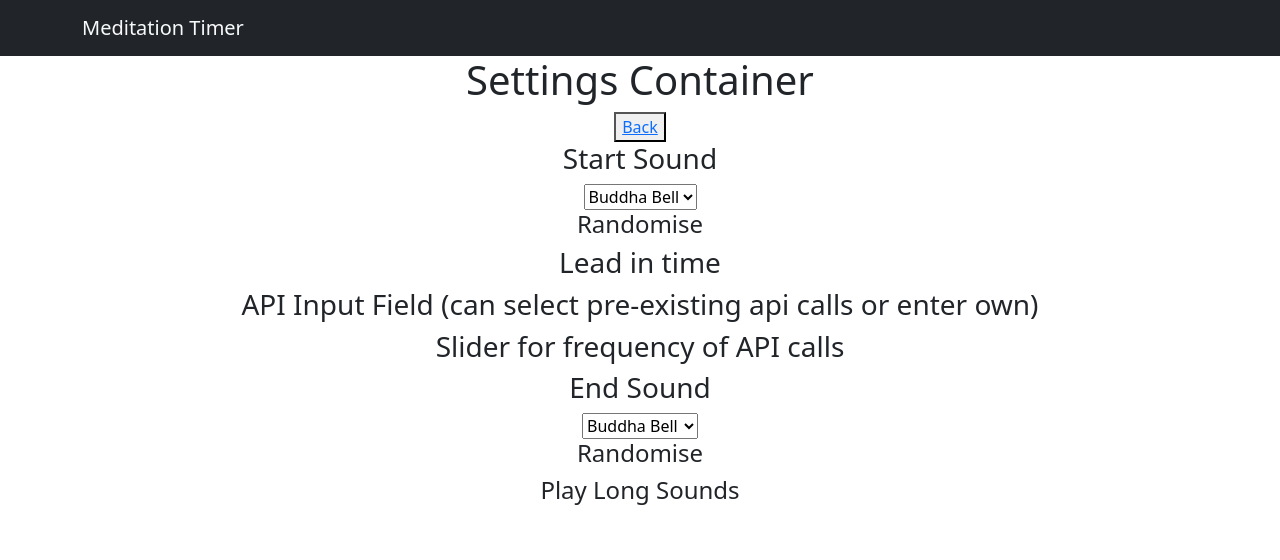
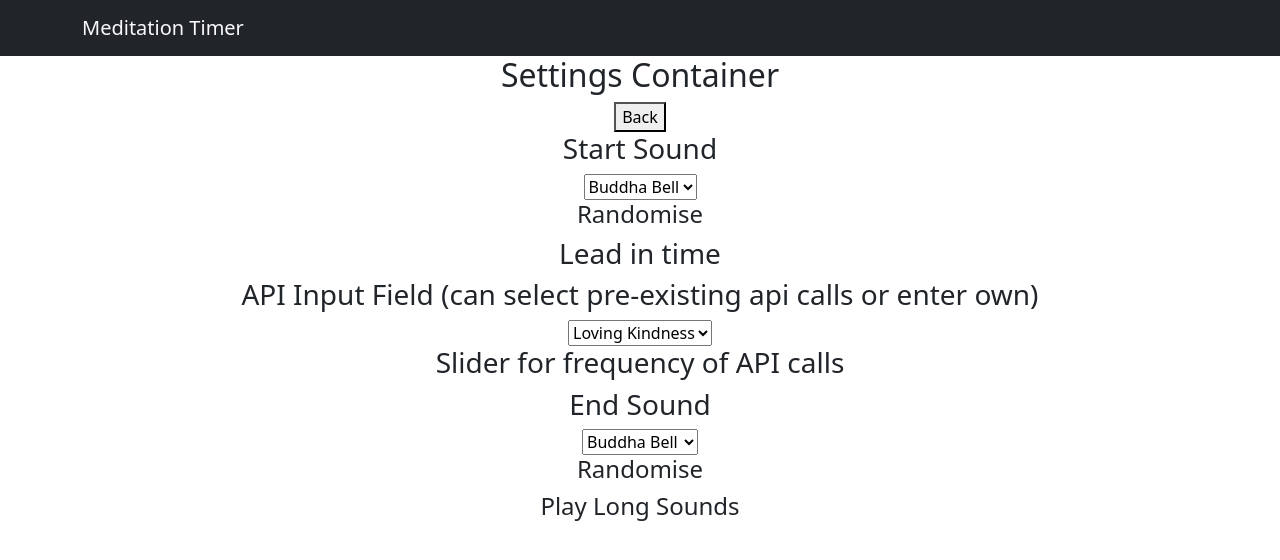
Before and after one commit to JimmyAllDay/meditation-timer, a React (Create React App) app: page /settings in a window 1280 px wide. Shown: the top 560 px of the page. Built offline with nearby package versions, Linux system fonts and the light colour scheme.

Commit message:
added router links

```diff
--- a/src/Components/Settings Components/SettingsContainer.js
+++ b/src/Components/Settings Components/SettingsContainer.js
@@ -1,4 +1,5 @@
 import React, {Component} from 'react'
+import { Link } from 'react-router-dom'
 import SoundPicker from './SoundPicker'
 
 
@@ -8,30 +9,45 @@ class SettingsContainer extends Component {
         this.state = {}
     }
 
-
-
         render(){
             console.log(this.props)
+
+            const loving_Kindness = 'May you be happy and free from suffering'
+            const empathetic_Joy = `May you be take joy in another's happiness`
+
             return (
                 <div>
                     <div>
-                        <h1>Settings Container </h1>
+                        <h2>Settings Container </h2>
                     </div>
 
-                    <button><a href={'/'}>Back</a></button>
+                    <Link to='/'>
+                        <button>Back </button>
+                    </Link>
 
                     <div>
                         <h3>Start Sound</h3>
                         <SoundPicker
-                         sounds={this.props.sounds.startSounds}
-                         handler={this.props.sSoundHandler}
-                            />
+                            sounds={this.props.sounds.startSounds}
+                            handler={this.props.sSoundHandler}
+                        />
                          <h4>Randomise</h4>
                         <h3>Lead in time</h3>
                     </div>
 
                     <div>
+
+
+
                         <h3>API Input Field (can select pre-existing api calls or enter own)</h3>
+                        <select>
+                            <option value={loving_Kindness}>Loving Kindness</option>
+                            <option value={empathetic_Joy}>Empathetic Joy</option>
+                        {/* <option value={compassion}>Compassion</option> */}
+                        {/* <option value={equanimity}>Equanimity</option> */}
+                        </select>
+
+
                         <h3>Slider for frequency of API calls</h3>
                     </div>
 
--- a/src/Components/Settings Components/SoundPicker.js
+++ b/src/Components/Settings Components/SoundPicker.js
@@ -20,7 +20,7 @@ class SoundPicker extends Component {
 
 
     render() {
-        console.log(this.props)
+        console.log(this.state.selected)
 
         const samples = this.props.sounds.map(sound =>
             <Option
--- a/src/Components/Timer Components/ResetButton.js
+++ b/src/Components/Timer Components/ResetButton.js
@@ -8,7 +8,6 @@ const ResetButton = (props) => {
             </button>
         </div>
     )
-
 }
 
 
--- a/src/Components/Timer Components/Timer.js
+++ b/src/Components/Timer Components/Timer.js
@@ -3,17 +3,21 @@ import TimerInput from './TimerInput'
 import Display from './Display'
 import TimerButton from './TimerButton'
 import ResetButton from './ResetButton'
+import { Link } from 'react-router-dom'
 // import LeadDisplay from './LeadDisplay'
 
 const Timer = (props) => {
     console.log(props)
 
-
         return (
                 <div className="container">
                      <h2>Timer component</h2>
                      <div >
-                        <button><a href='/settings'>Settings</a></button>
+
+                    <Link to='/settings'>
+                        <button>Settings</button>
+                    </Link>
+
                      </div>
                 <br/>
                     <TimerInput
--- a/src/Components/Timer Components/TimerContainer.js
+++ b/src/Components/Timer Components/TimerContainer.js
@@ -184,8 +184,7 @@ class TimerContainer extends Component{
                     counting={this.state.counting}
                     countStarted={this.state.countStarted}
                     startStopHandler={this.timerHandler} //TODO - you need to ammend the name of this method, and the bind statement in state, for constistency
-
-
+                    resetHandler={this.resetHandler}
                   />
                 </Route>
                 <Route exact path='/settings'>
@@ -193,6 +192,7 @@ class TimerContainer extends Component{
                     sounds={this.sounds}
                     sSoundHandler={this.sSoundHandler}
                     eSoundHandler={this.eSoundHandler}
+                    soundState={this.state.startSound}
                   />
                 </Route>
               </Switch>
```
Lines whose indentation alone changed are shown as unchanged.
